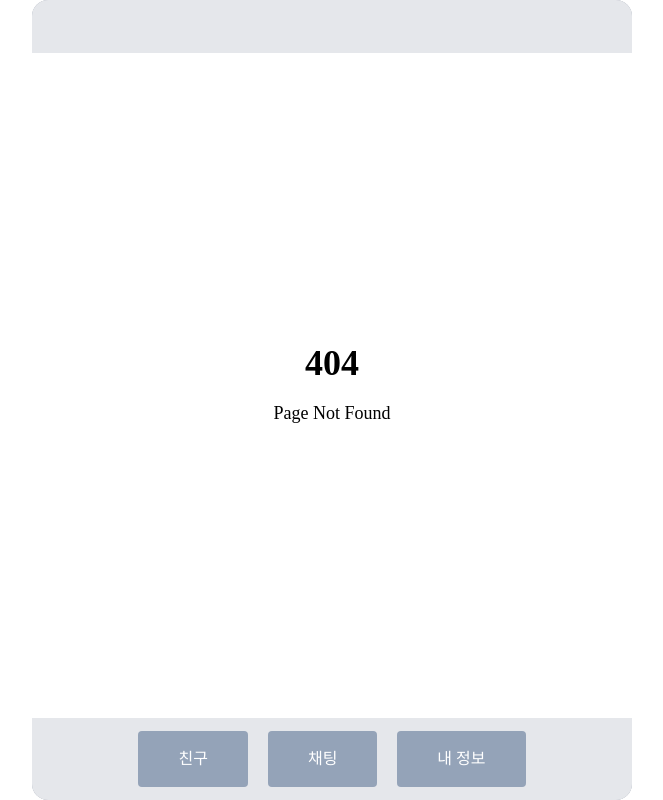
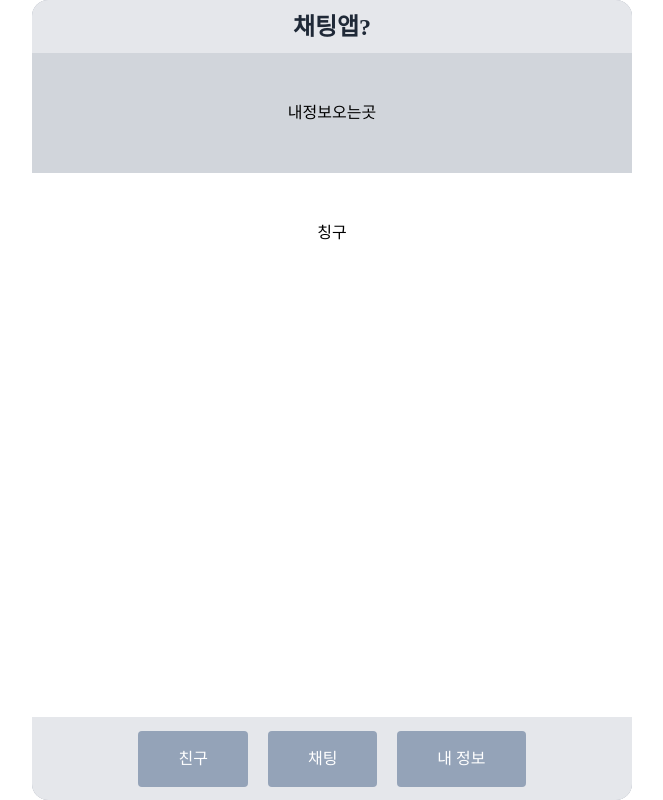
Before and after one commit to asa9874/chat-react, a React (Vite) app: page /friend in a window 1280 px wide. Before the commit this address had no page. Shown: the whole page, without its empty margins (308-971 px from the left). Built offline with nearby package versions, Linux system fonts and the light colour scheme.

Commit message:
Feat: Chat, Friend, MyInfo 페이지 추가 및 Body 컴포넌트 수정

```diff
--- a/src/components/layout/Body.tsx
+++ b/src/components/layout/Body.tsx
@@ -2,7 +2,7 @@ import { Outlet } from "react-router-dom";
 
 function Body() {
     return (
-        <div className="flex flex-col items-center justify-center w-full h-full p-4 bg-white">
+        <div className="flex flex-col items-center w-full h-full bg-white">
             <Outlet />
         </div>
     )
--- a/src/components/layout/Header.tsx
+++ b/src/components/layout/Header.tsx
@@ -1,6 +1,7 @@
 function Header() {
     return (
         <div className="flex items-center justify-center w-full h-16 bg-gray-200 rounded-t-2xl">
+            <h1 className="text-2xl font-bold text-gray-800">채팅앱?</h1>
         </div>
     )
 }
--- a/src/main.tsx
+++ b/src/main.tsx
@@ -1,7 +1,10 @@
 import { createRoot } from 'react-dom/client';
 import { Route, BrowserRouter as Router, Routes } from 'react-router-dom';
 import Layout from './components/layout/Layout';
+import Chat from './pages/Chat';
+import Friend from './pages/Friend';
 import Home from './pages/Home';
+import MyInfo from './pages/MyInfo';
 import NotFound from './pages/NotFound';
 import './styles/index.css';
 import './styles/reset.css';
@@ -11,6 +14,9 @@ createRoot(document.getElementById('root')!).render(
     <Routes>
       <Route element={<Layout />}>
         <Route path="/" element={<Home />} />
+        <Route path="/friend" element={<Friend />} />
+        <Route path="/chat" element={<Chat />} />
+        <Route path="/my-info" element={<MyInfo />} />
         <Route path="*" element={<NotFound />} />
       </Route>
     </Routes>
--- /dev/null
+++ b/src/pages/Chat/index.tsx
@@ -0,0 +1,8 @@
+function Chat() {
+  return (
+    <div>
+    </div>
+  );
+}
+
+export default Chat;
--- /dev/null
+++ b/src/pages/Friend/index.tsx
@@ -0,0 +1,14 @@
+function Friend() {
+  return (
+    <>
+      <div className="flex items-center justify-center w-full h-[120px] bg-gray-300 ">
+        내정보오는곳
+      </div>
+      <div className="flex items-center justify-center w-full h-[120px] bg-white hover:bg-gray-100 ">
+        칭구
+      </div>
+    </>
+  );
+}
+
+export default Friend;
--- /dev/null
+++ b/src/pages/MyInfo/index.tsx
@@ -0,0 +1,8 @@
+function MyInfo() {
+  return (
+    <div>
+    </div>
+  );
+}
+
+export default MyInfo;
```
